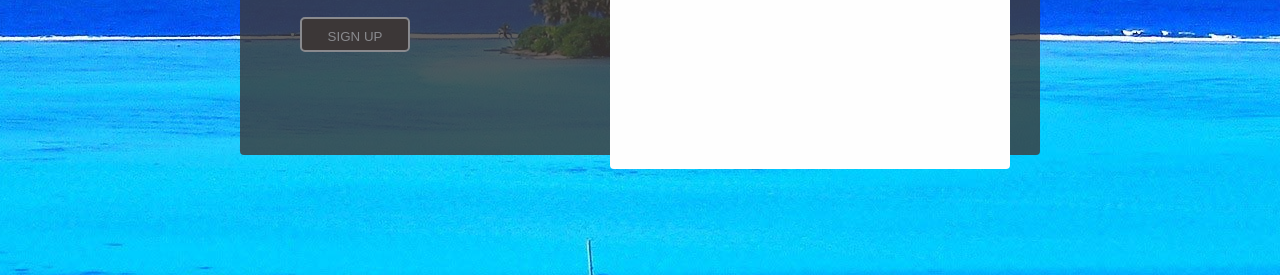
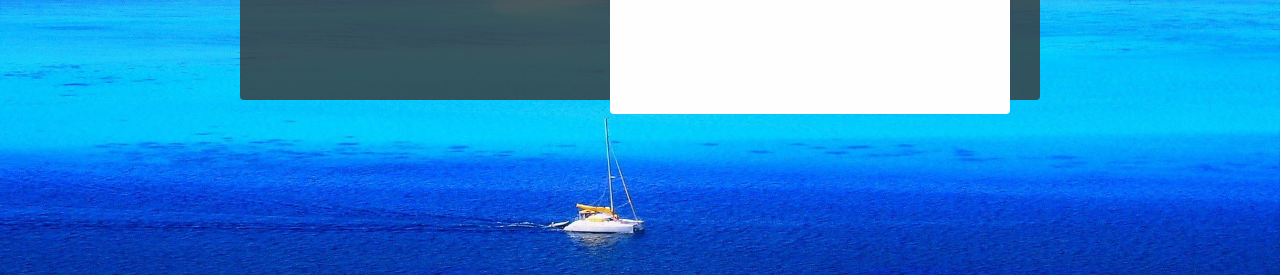
Before and after one commit to itsAnkita/login-signup-page, a plain HTML site: page index.html in a window 1280 px wide. Shown: the part 525-800 px from the top of the page. Drawn offline with nearby package versions, Linux system fonts and the light colour scheme.

Commit message:
modified styling

```diff
--- a/css/style.css
+++ b/css/style.css
@@ -140,7 +140,9 @@ table {
 * {
     box-sizing: border-box;
 }
-
+html {
+    height: 100%;
+}
 body {
     font-family: "Arial", sans-serif;
     font-size: 16px;
@@ -150,16 +152,16 @@ body {
 .wrapper {
     width: 100%;
     background: url("../bckgrnd%202.jpg") center no-repeat;
-    height: 800px;
+    background-size: cover;
+    height: 100%;
 }
 
 .main-wrapper {
     position: absolute;
-    width: 800px;
     height: 450px;
     top: 50%;
     left: 50%;
-    margin-top: -170px;
+    margin-top: -225px;
     margin-left: -400px;
     background-color: rgba(60, 55, 55, 0.8);
     color: #aaa;
```
